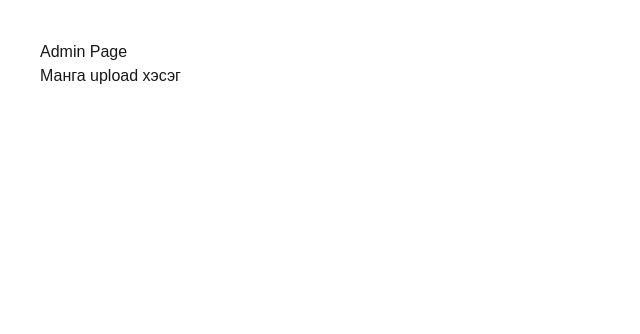
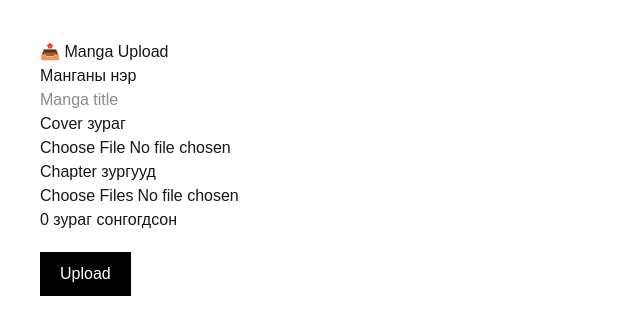
Before and after one commit to rubymiyana555-svg/yukiyo-manga-site-, a Next.js app: page /admin in a window 1280 px wide. Shown: the top 334 px of the page, without its empty margins (0-640 px from the left). Built offline with nearby package versions, Linux system fonts and the light colour scheme.

Commit message:
new manga ui

```diff
--- a/app/admin/page.tsx
+++ b/app/admin/page.tsx
@@ -1,8 +1,47 @@
+"use client";
+
+import { useState } from "react";
+
 export default function Admin() {
-  return (
-    <div style={{padding:40}}>
-      <h1>Admin Page</h1>
-      <p>Манга upload хэсэг</p>
-    </div>
-  );
+
+const [cover,setCover] = useState(null);
+const [pages,setPages] = useState([]);
+
+return (
+
+<div style={{padding:40}}>
+
+<h1>📤 Manga Upload</h1>
+
+<h2>Манганы нэр</h2>
+<input placeholder="Manga title" />
+
+<h2>Cover зураг</h2>
+<input
+type="file"
+onChange={(e)=>setCover(e.target.files[0])}
+/>
+
+<h2>Chapter зургууд</h2>
+
+<input
+type="file"
+multiple
+onChange={(e)=>setPages([...e.target.files])}
+/>
+
+<p>{pages.length} зураг сонгогдсон</p>
+
+<button style={{
+padding:"10px 20px",
+marginTop:20,
+background:"black",
+color:"white"
+}}>
+Upload
+</button>
+
+</div>
+
+);
 }
--- a/app/reader/page.tsx
+++ b/app/reader/page.tsx
@@ -9,8 +9,11 @@ const pages = [
 return(
 
 <div style={{
-background:"black",
-padding:20
+background:"#000",
+width:"100%",
+display:"flex",
+flexDirection:"column",
+alignItems:"center"
 }}>
 
 {pages.map((img,i)=>(
@@ -19,9 +22,8 @@ key={i}
 src={img}
 style={{
 width:"100%",
-maxWidth:"800px",
-display:"block",
-margin:"auto"
+maxWidth:"900px",
+display:"block"
 }}
 />
 ))}
```
